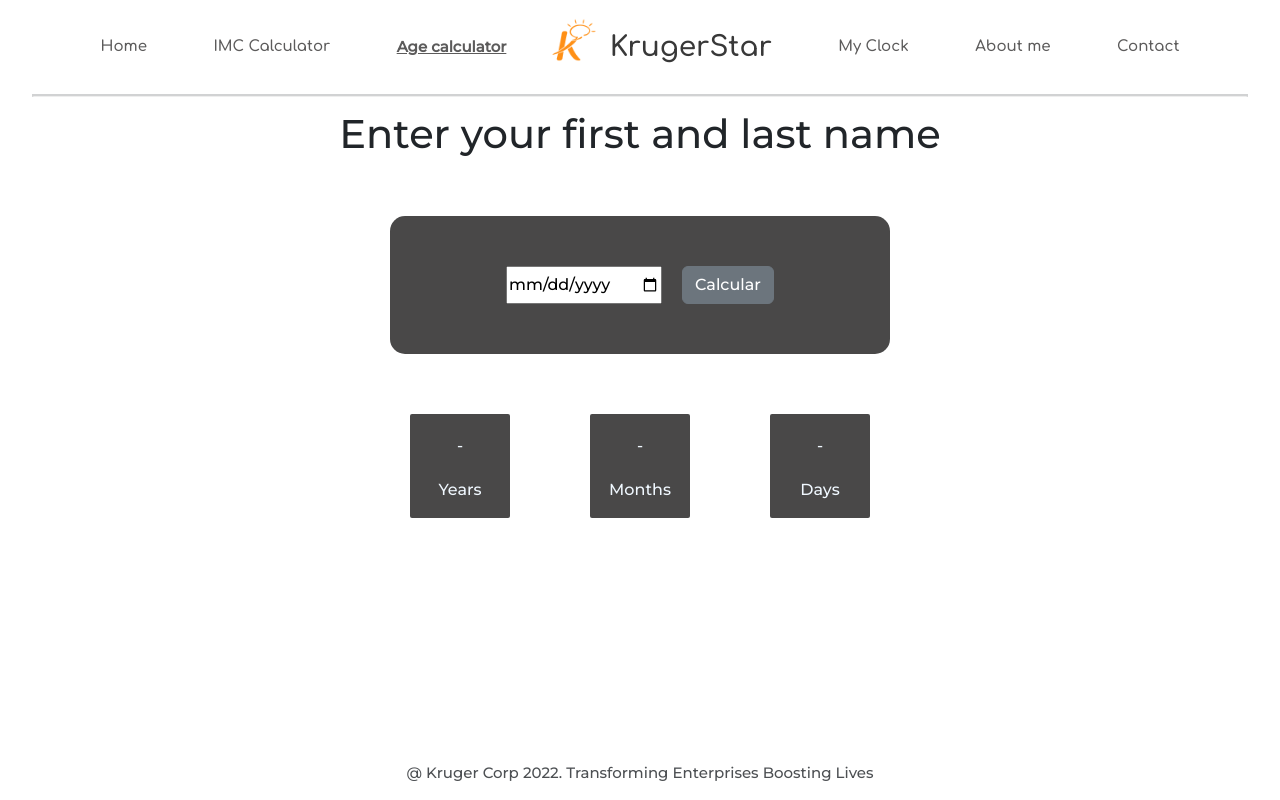
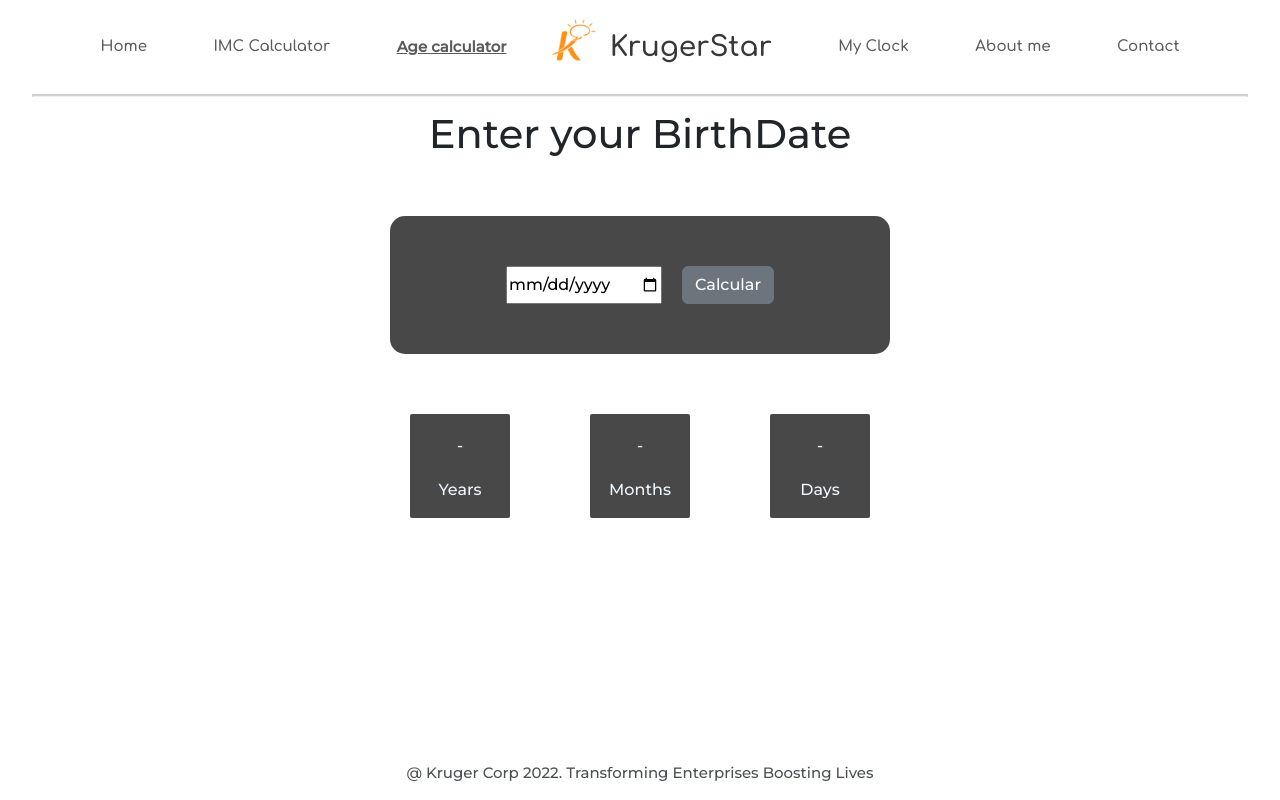
Before and after one commit to khebinMant/t-portafolio, a React (Create React App) app: page /age in a window 1280 px wide. Built offline with nearby package versions, Linux system fonts and the light colour scheme.

Commit message:
Fix text birthdate

```diff
--- a/src/pages/AgeCalcPage.jsx
+++ b/src/pages/AgeCalcPage.jsx
@@ -4,7 +4,7 @@ import '../styles/AgeCalPage.css'
 export const AgeCalcPage = () => {
   return (
     <div className="age-content animate__animated animate__fadeIn">
-      <h1>Enter your first and last name</h1>
+      <h1>Enter your BirthDate</h1>
       <Calendar />
     </div>
   )
```
